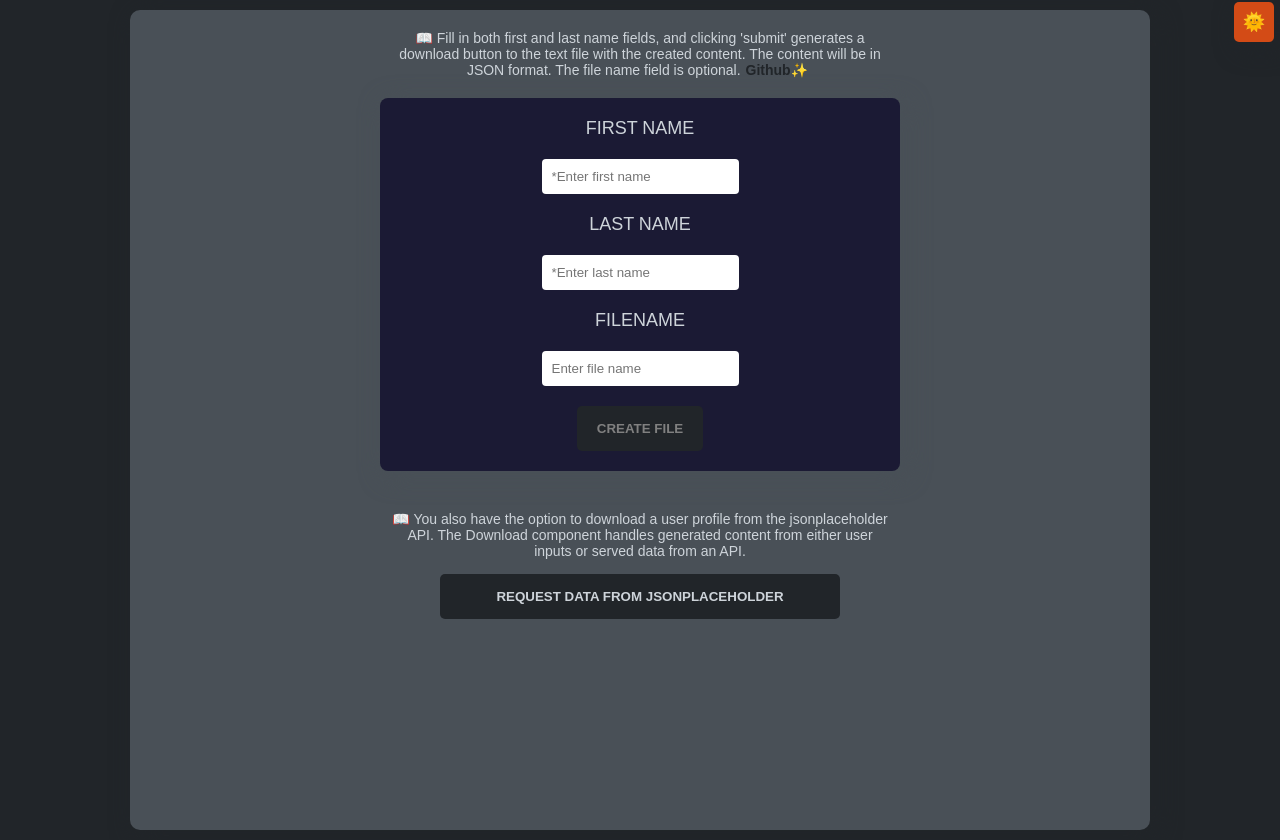
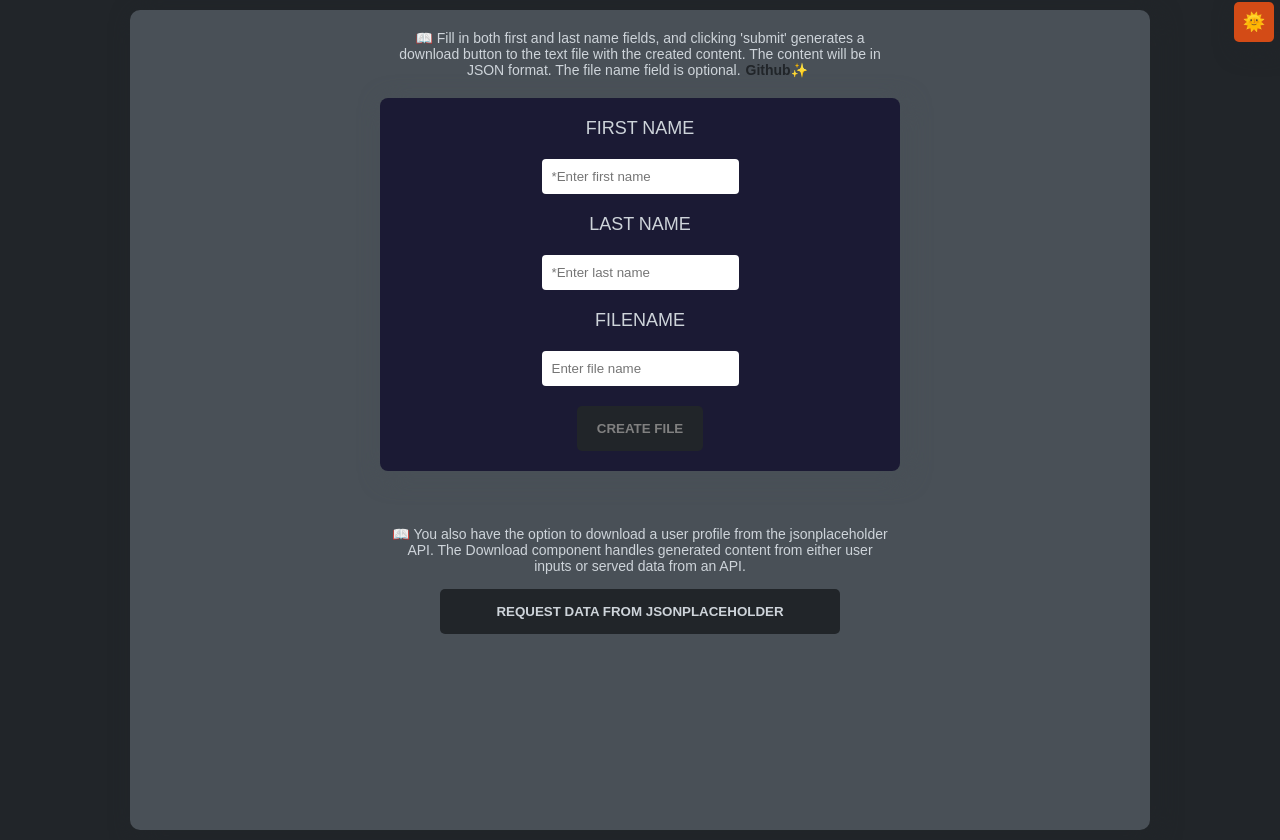
Before and after one commit to YutaMoriJP/Download-Generated-Text-File, a React (Create React App) app: page / in a window 1280 px wide. Built offline with nearby package versions, Linux system fonts and the light colour scheme.

Commit message:
minor style changes

```diff
--- a/src/components/Download.js
+++ b/src/components/Download.js
@@ -26,7 +26,6 @@ const reducer = (state, action) => {
  */
 
 const Download = ({ url = "", download = "file.txt", onOpen }) => {
-  console.log("donwload renders");
   const [{ status, error, href }, dispatch] = useReducer(
     reducer,
     {
--- a/src/components/Fetch.js
+++ b/src/components/Fetch.js
@@ -15,7 +15,7 @@ const Fetch = () => {
     setUrl("https://jsonplaceholder.typicode.com/users/1");
   return (
     <>
-      <Describe style={{ paddingTop: "30px " }}>
+      <Describe style={{ paddingTop: "45px " }}>
         You also have the option to download a user profile from the
         jsonplaceholder API. The Download component handles generated content
         from either user inputs or served data from an API.
```
